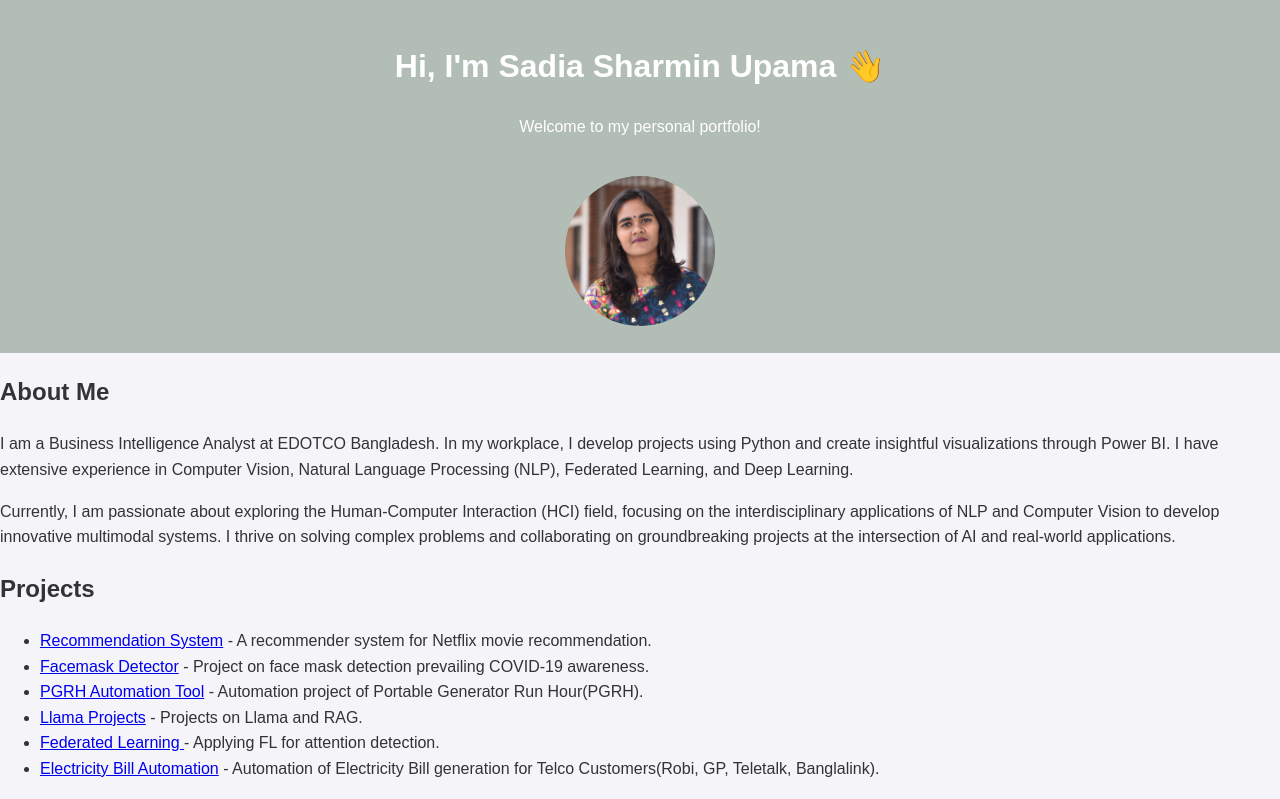
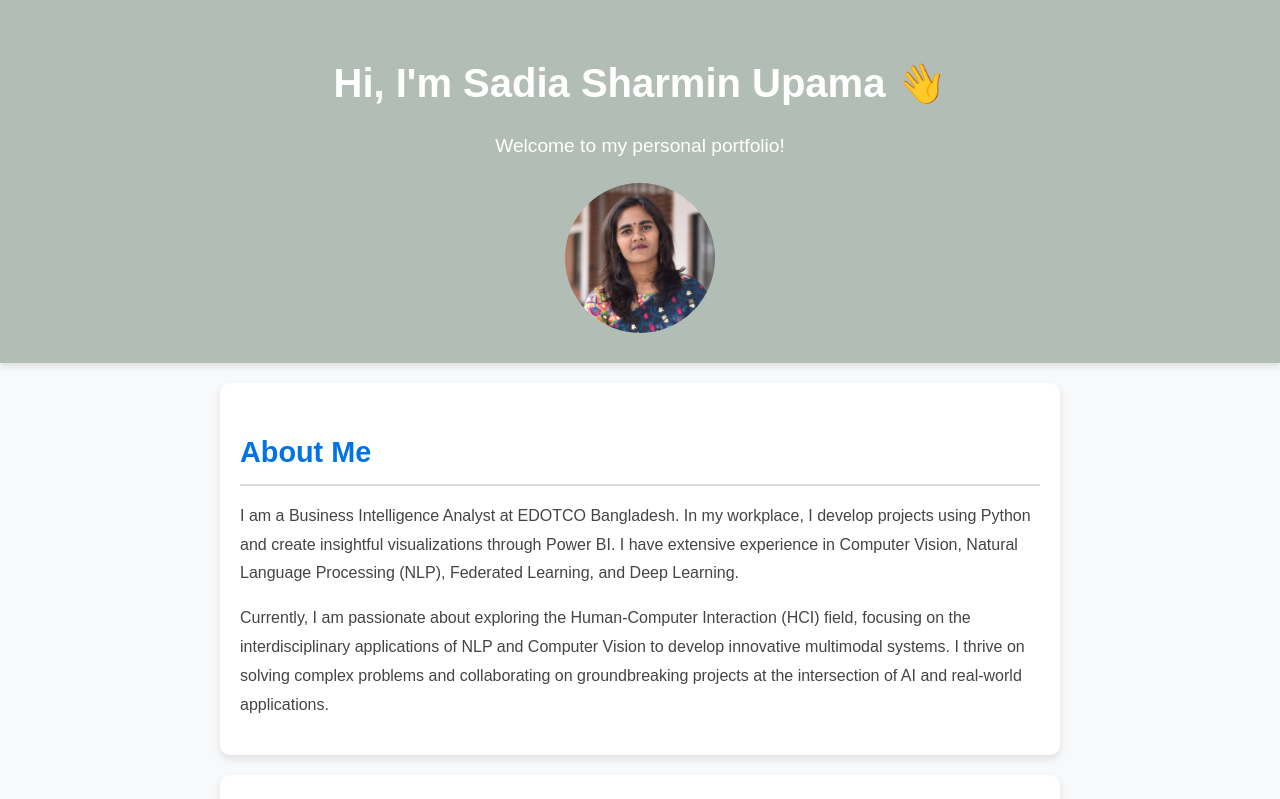
Before and after one commit to upamasharmin/upamasharmin.github.io, a plain HTML site: page index.html in a window 1280 px wide. Shown: the top 799 px of the page. Drawn offline with Linux system fonts and the light colour scheme.

Commit message:
Update styles.css

```diff
--- a/styles.css
+++ b/styles.css
@@ -1,22 +1,86 @@
 body {
-  font-family: Arial, sans-serif;
-  line-height: 1.6;
+  font-family: 'Arial', sans-serif;
+  line-height: 1.8;
   margin: 0;
   padding: 0;
-  background: #f4f4f9;
-  color: #333;
+  background: #f8f9fa; /* Softer light background */
+  color: #444; /* Slightly darker text for better contrast */
 }
 
 header {
-  background: #B2BEB5;
-  color: #fff;
+  background: #B2BEB5; /* Ash color for the header */
+  color: #fff; /* White text for contrast */
   padding: 20px;
   text-align: center;
+  box-shadow: 0px 4px 6px rgba(0, 0, 0, 0.1); /* Add shadow for depth */
+}
+
+header h1 {
+  font-size: 2.5rem; /* Larger font size for the title */
+  margin-bottom: 10px;
+}
+
+header p {
+  font-size: 1.2rem;
+  margin: 0;
+}
+
+section {
+  max-width: 800px; /* Limit section width for better readability */
+  margin: 20px auto; /* Center the content */
+  padding: 20px;
+  background: #fff; /* White background for sections */
+  border-radius: 10px; /* Rounded corners */
+  box-shadow: 0px 4px 8px rgba(0, 0, 0, 0.1); /* Subtle shadow */
+}
+
+section h2 {
+  font-size: 1.8rem;
+  margin-bottom: 15px;
+  color: #0073e6; /* Highlight section titles */
+  border-bottom: 2px solid #ddd; /* Underline the section titles */
+  padding-bottom: 5px;
+}
+
+section ul {
+  list-style-type: none; /* Remove default bullets */
+  padding: 0;
+}
+
+section ul li {
+  margin: 10px 0;
+  padding: 10px;
+  background: #f4f4f9; /* Subtle background for list items */
+  border-left: 4px solid #0073e6; /* Highlighted border */
+  border-radius: 5px;
+}
+
+section ul li a {
+  text-decoration: none;
+  color: #0073e6;
+  font-weight: bold;
 }
 
 footer {
   text-align: center;
-  margin-top: 20px;
-  padding: 10px;
-  background: #ddd;
+  margin-top: 30px;
+  padding: 15px;
+  background: #B2BEB5; /* Match header ash color */
+  color: #fff;
+  font-size: 0.9rem;
+  box-shadow: 0px -4px 6px rgba(0, 0, 0, 0.1); /* Add shadow for depth */
 }
+
+footer p {
+  margin: 5px 0;
+}
+
+footer a {
+  color: #fff; /* White links in footer */
+  text-decoration: underline;
+}
+
+a:hover {
+  color: #0056b3; /* Darker blue on hover */
+  text-decoration: none;
+}
```
